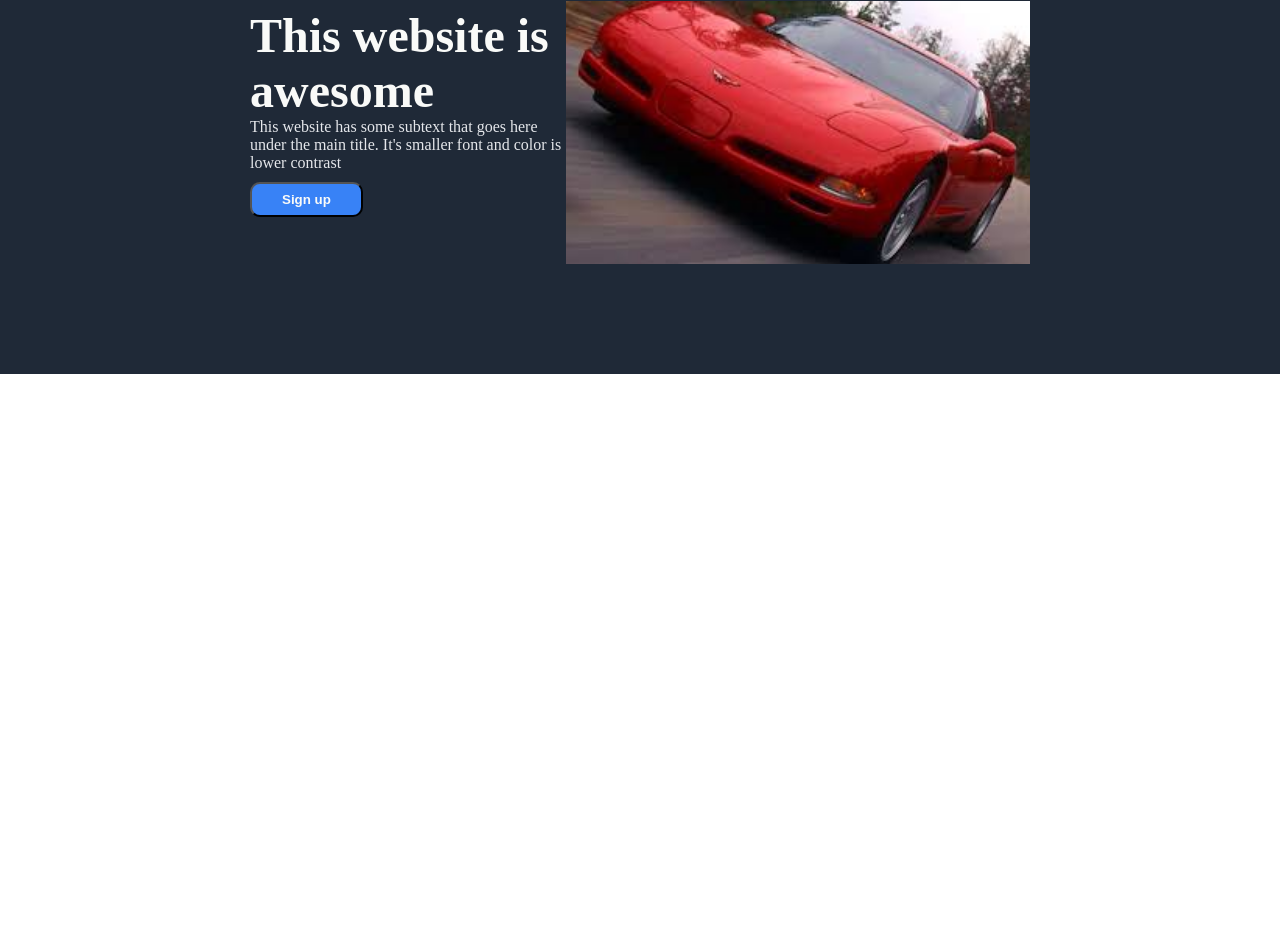
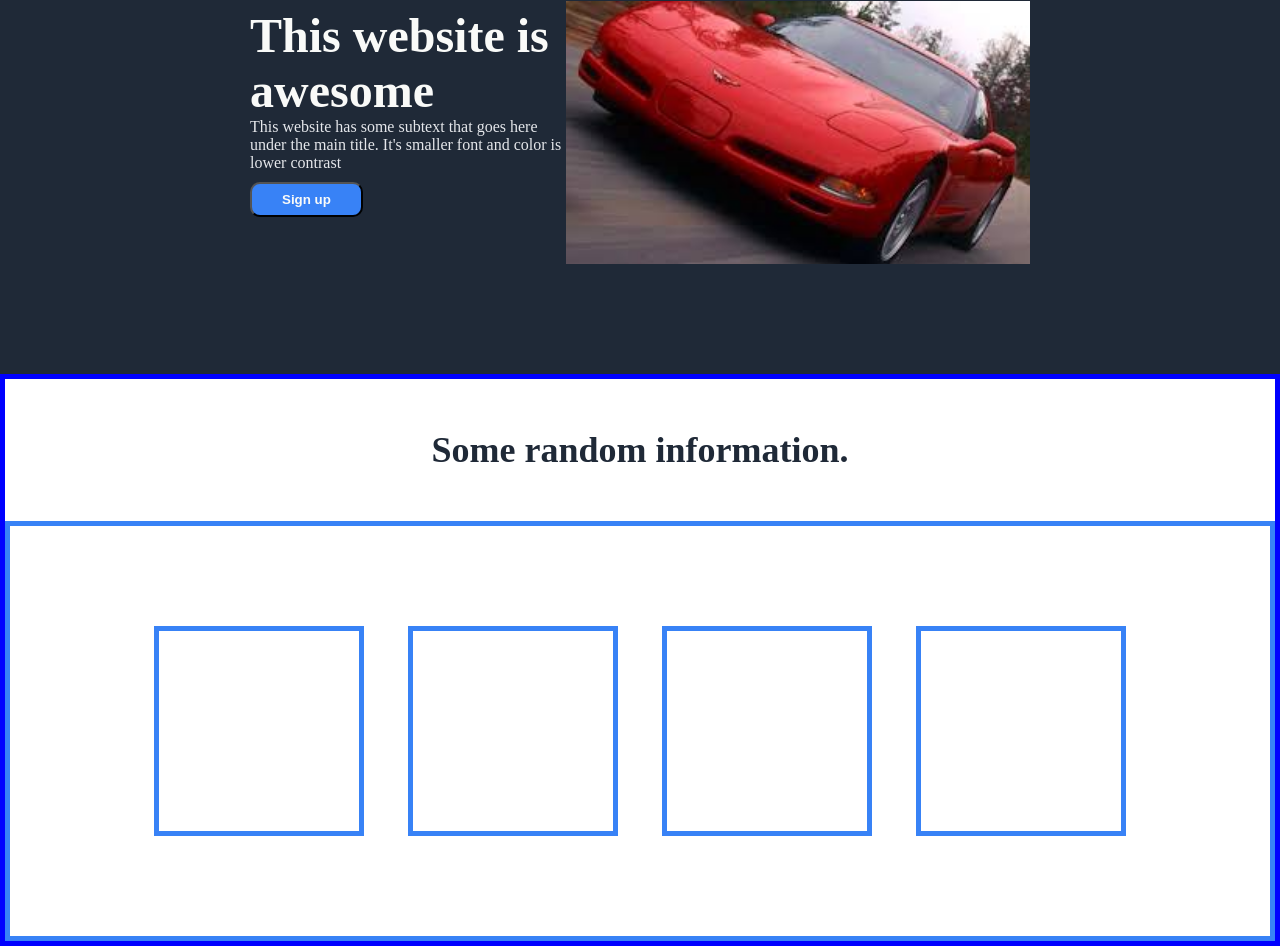
Before and after one commit to giovannioddo90/landing-page, a plain HTML site: page index.html in a window 1280 px wide. Shown: the part 171-1117 px from the top of the page. Before the commit the page ends 800 px from the top, so only its background shows below. Drawn offline with Linux system fonts and the light colour scheme.

Commit message:
add container text and boxes

```diff
--- a/index.html
+++ b/index.html
@@ -35,5 +35,17 @@
         </div>
         <img src="images/corvette.jpeg" alt="picture of red corvette"/>
     </div>
+
+    <div class="four-containers">
+        <p class="container-text">Some random information.</p>
+
+        <div class="boxes">
+            <div class="boxes box1"></div>
+            <div class="boxes box2"></div>
+            <div class="boxes box3"></div>
+            <div class="boxes box4"></div>
+        </div>
+
+    </div>
 </body>
 </html>
--- a/style.css
+++ b/style.css
@@ -62,3 +62,31 @@ img {
     color: #E5E7Eb;
     font-size: 18;
 }
+
+/***********************************************/
+
+.four-containers {
+    display: flex;
+    border: 5px solid blue;
+    flex-direction: column;
+
+}
+
+.container-text {
+    display: flex;
+    justify-content: center;
+    align-items: center;
+    font-size: 36px;
+    color: #1f2937;
+    font-weight: 900;
+    padding: 50px;
+}
+
+.boxes {
+    border: 5px solid #3882F6;
+    background-color: white;
+    display: flex;
+    justify-content: space-evenly;
+    padding: 100px;
+
+}
```
